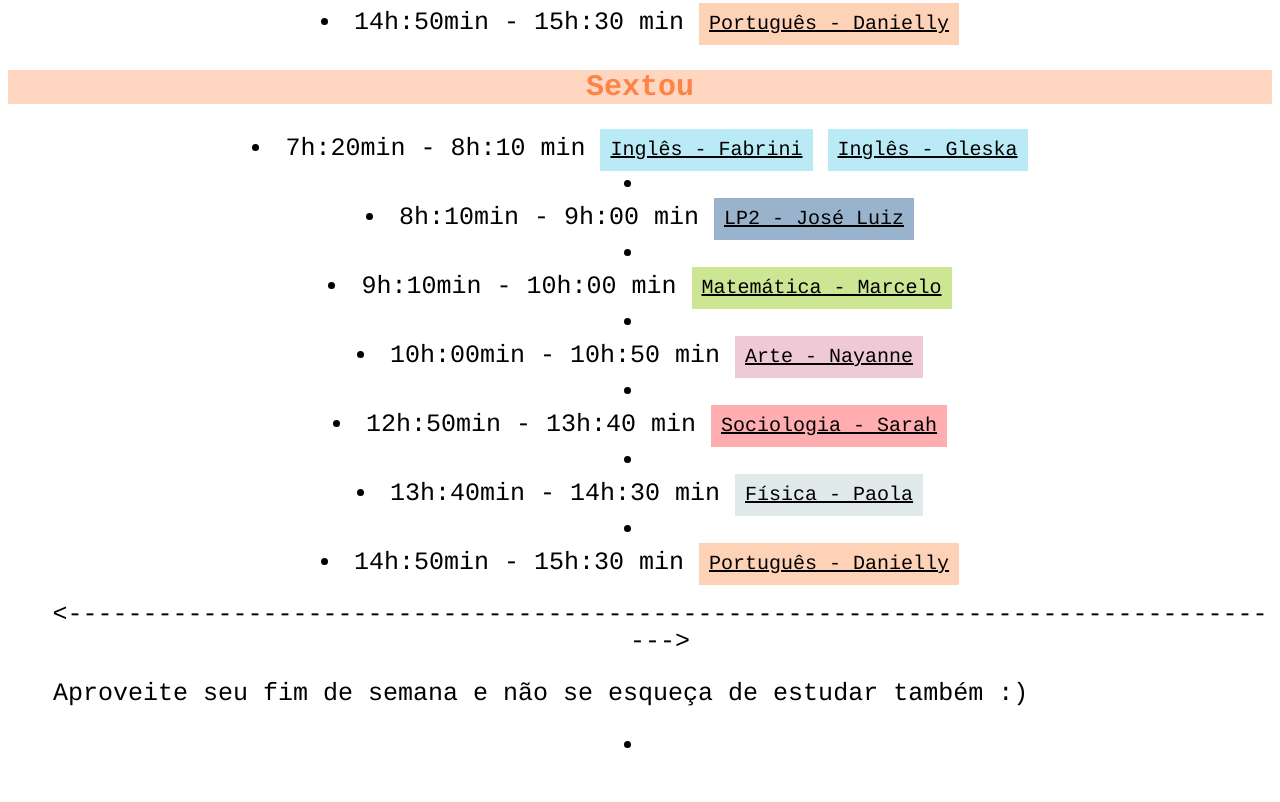
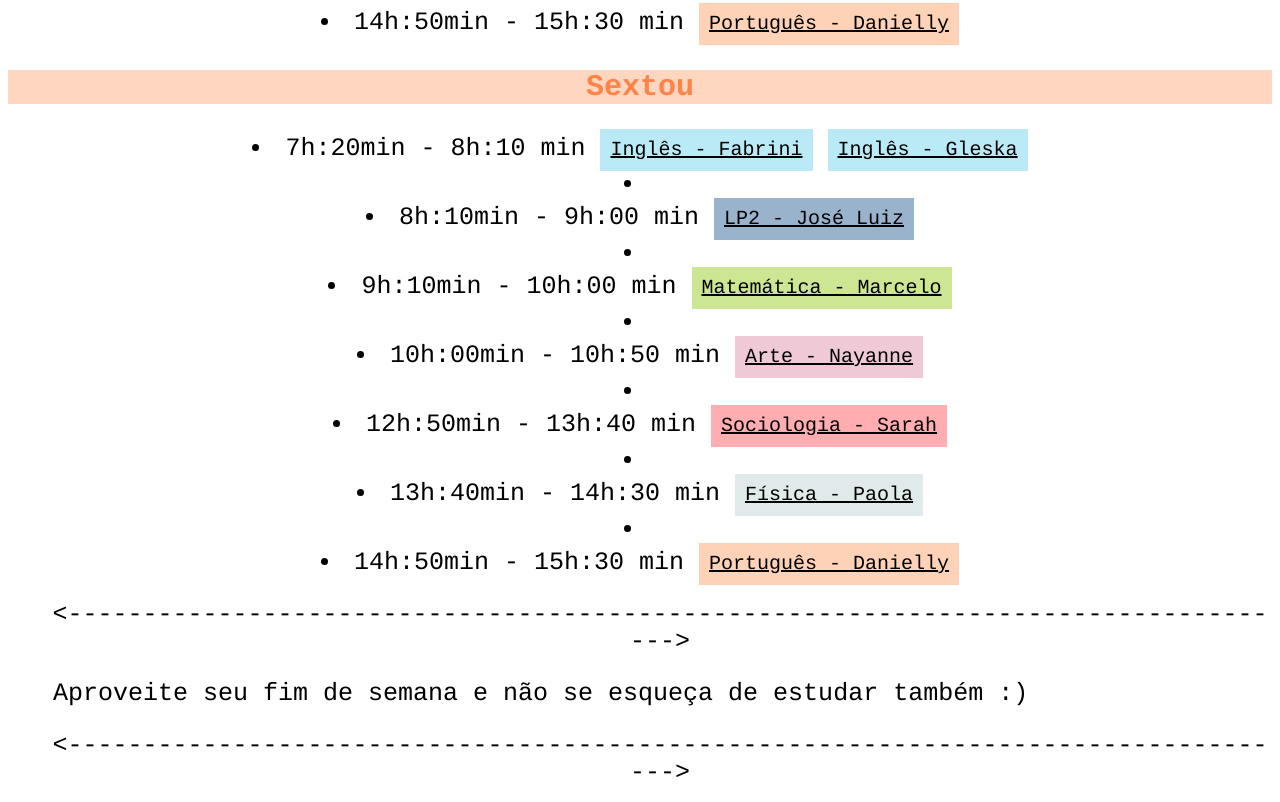
Before and after one commit to mariaeduardaferreira/mariaeduardaferreira.github.io, a plain HTML site: page index.html in a window 1280 px wide. Shown: the part 2565-3367 px from the top of the page. Before the commit the page ends 3332 px from the top, so only its background shows below. Drawn offline with Linux system fonts and the light colour scheme.

Commit message:
Added Math links and a line to decorate

```diff
--- a/index.html
+++ b/index.html
@@ -95,6 +95,6 @@
 		<li>14h:50min - 15h:30 min <button class = "btn port" ><a href="https://meet.google.com/crb-brvp-uoj">Português - Danielly</a></button></li></section>
 		<center><ul><li><-----------------------------------------------------------------------------------></li></center>
 		<p>Aproveite seu fim de semana e não se esqueça de estudar também :)</p>
-		<li>   </li>
+		<center><ul><li><-----------------------------------------------------------------------------------></li></center>
 	</body>
 </html>
```
